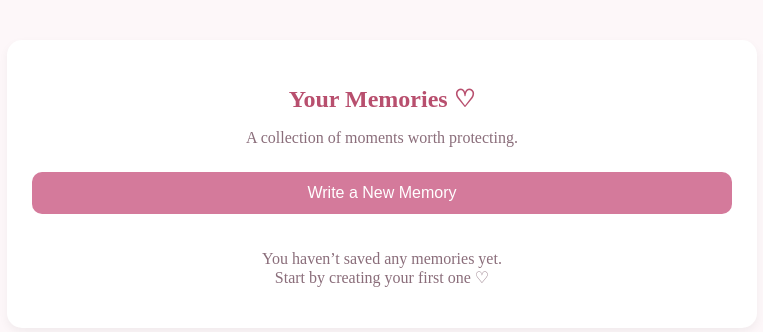
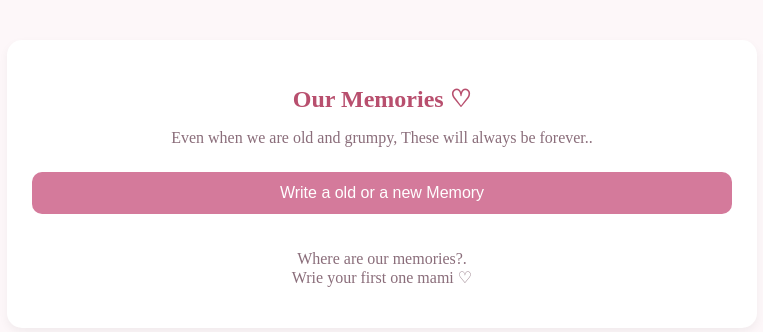
Before and after one commit to rocinante741/secure-memory-vault, a Flask app: page /dashboard in a window 1280 px wide. Shown: the part 44-376 px from the top of the page, without its empty margins (258-1021 px from the left). Run offline with Flask 3, Linux system fonts and the light colour scheme; the visitor is signed in with stand-in values (Sample User, id 1); data that the repository does not hold is empty; parts of the project's set-up code (start-up, migrations or seed data) failed here and were passed over.

Commit message:
Move and update dashboard.html

```diff
--- a/templates/dashboard.html
+++ b/templates/dashboard.html
@@ -2,11 +2,11 @@
 {% extends "base.html" %}
 
 {% block content %}
-<h2 class="page-title">Your Memories ♡</h2>
-<p class="page-subtitle">A collection of moments worth protecting.</p>
+<h2 class="page-title">Our Memories ♡</h2>
+<p class="page-subtitle">Even when we are old and grumpy, These will always be forever..</p>
 
 <a href="{{ url_for('memory_new') }}">
-    <button style="width: 100%; margin-bottom: 20px;">Write a New Memory</button>
+    <button style="width: 100%; margin-bottom: 20px;">Write a old or a new Memory</button>
 </a>
 
 {% if memories %}
@@ -29,8 +29,8 @@
     {% endfor %}
 {% else %}
     <p style="text-align:center; color:#8a6d7a;">
-        You haven’t saved any memories yet.
-        <br>Start by creating your first one ♡
+        Where are our memories?.
+        <br>Wrie your first one mami ♡
     </p>
 {% endif %}
 {% endblock %}
```
